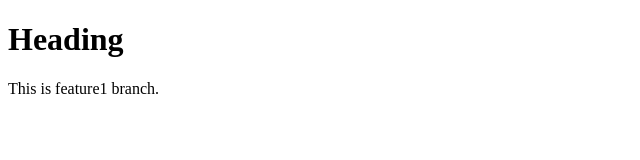
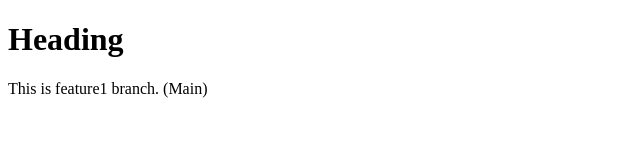
Before and after one commit to utkarshj014/localrepo, a plain HTML site: page index.html in a window 1280 px wide. Shown: the full height of the page, 0-640 px from the left. Drawn offline with Linux system fonts and the light colour scheme.

Commit message:
Add Main

```diff
--- a/index.html
+++ b/index.html
@@ -9,7 +9,7 @@
 
 <body>
     <h1>Heading</h1>
-    <p>This is feature1 branch.</p>
+    <p>This is feature1 branch. (Main)</p>
 </body>
 
 </html>
```
